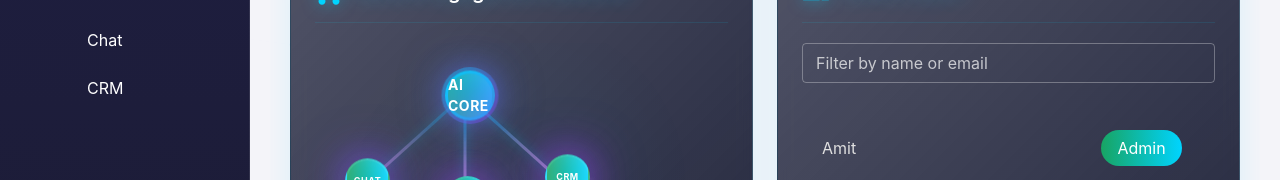
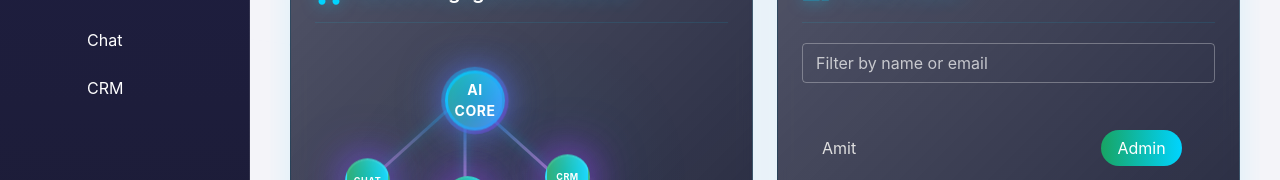
Before and after one commit to trusttitans2025/OminiEngagement, a React (Vite) app in the folder frontend/: page /dashboard in a window 1280 px wide. Shown: the part 152-332 px from the top of the page. Built offline with nearby package versions, Linux system fonts and the light colour scheme; some icons are missing.

Commit message:
dashboard UI

```diff
--- a/frontend/src/components/UserList/UserList.jsx
+++ b/frontend/src/components/UserList/UserList.jsx
@@ -9,13 +9,13 @@ const users = [
   {
     id: 1,
     name: 'Amit',
-    email: 'Amit@example.com',
+    email: 'john.doe@example.com',
     role: 'Admin',
   },
   {
     id: 2,
     name: 'Shubham',
-    email: 'Shubham@example.com',
+    email: 'jane.smith@example.com',
     role: 'User',
   },
   {
@@ -33,17 +33,17 @@ const UserList = () => {
     const tickets = [];
     initialEmails.forEach(e => {
       if (e.email === email) {
-        tickets.push({ type: 'Email', ticketNumber: e.ticketId, id: e.id });
-      }
+        tickets.push({ type: 'Email', ticketNumber: "WAI-05", id: '1' });
+       }
     });
     initialChatData.forEach(c => {
       if (c.email === email) {
-        tickets.push({ type: 'Chat', ticketNumber: c.ticketNumber, id: c.id });
+        tickets.push({ type: 'Chat', ticketNumber: "WAI-05", id: '2' });
       }
     });
     initialVoiceData.forEach(v => {
       if (v.email === email) {
-        tickets.push({ type: 'CRM', ticketNumber: v.ticketNumber, id: v.id });
+         tickets.push({ type: 'CRM', ticketNumber: "WAI-05", id: '3' });
       }
     });
     return tickets;
--- a/frontend/src/pages/Dashboard/Dashboard.jsx
+++ b/frontend/src/pages/Dashboard/Dashboard.jsx
@@ -158,7 +158,7 @@ const Dashboard = () => {
                   <div className="channel-selector">
                       <div className="channel-chip active">All Channels</div>
                       <div className="channel-chip">Email</div>
-                      <div className="channel-chip">Voice</div>
+                      <div className="channel-chip">CRM</div>
                   </div>
                 </div>
                 <div className="neural-network" id="neuralNetwork">
--- a/frontend/src/pages/DashboardPage.css
+++ b/frontend/src/pages/DashboardPage.css
@@ -498,12 +498,13 @@
 
 /* Core AI Node - Highlighted */
 .neural-node.core-node {
+  text-align: center;
   background: linear-gradient(135deg, #00d4ff 0%, #0099cc 100%);
   box-shadow: 0 0 30px rgba(0, 212, 255, 0.6);
   font-weight: 700;
   font-size: 14px;
-  width: 50px;
-  height: 50px;
+  width: 60px;
+  height: 60px;
   border: 3px solid rgba(0, 212, 255, 0.8);
 }
 
```
